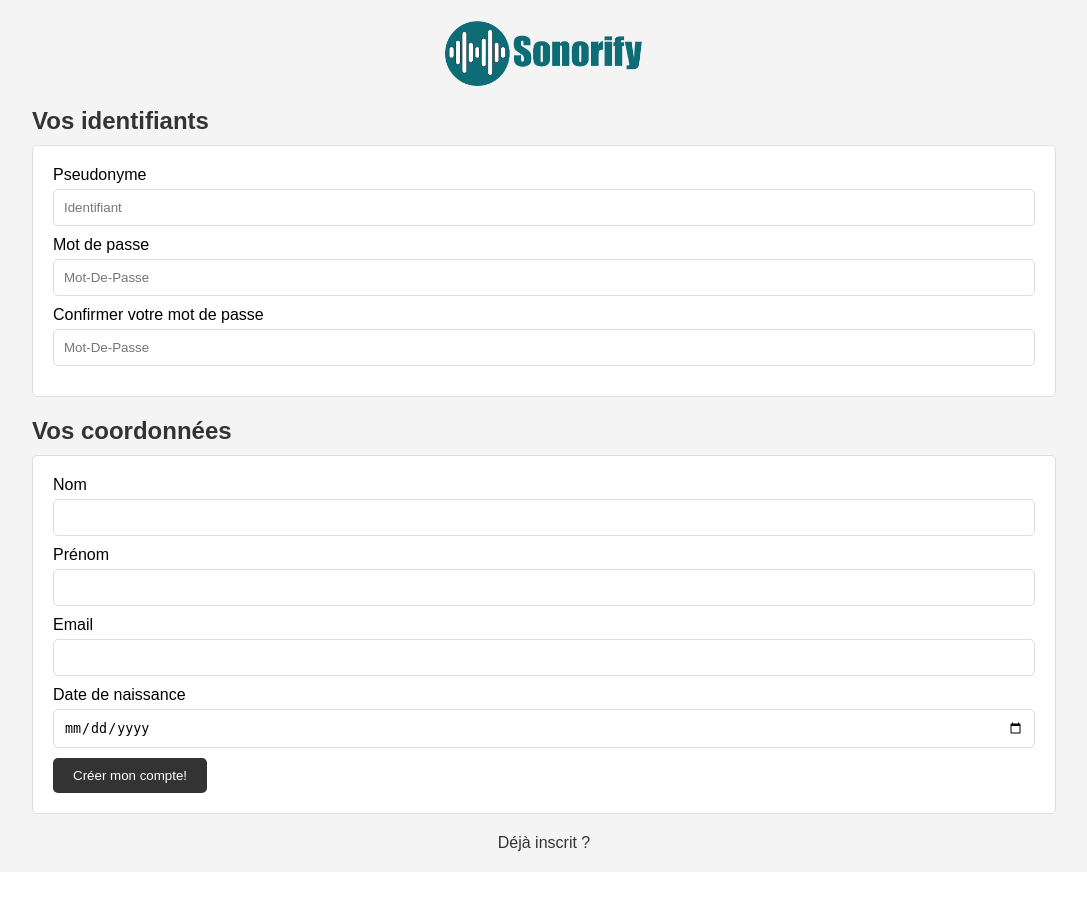
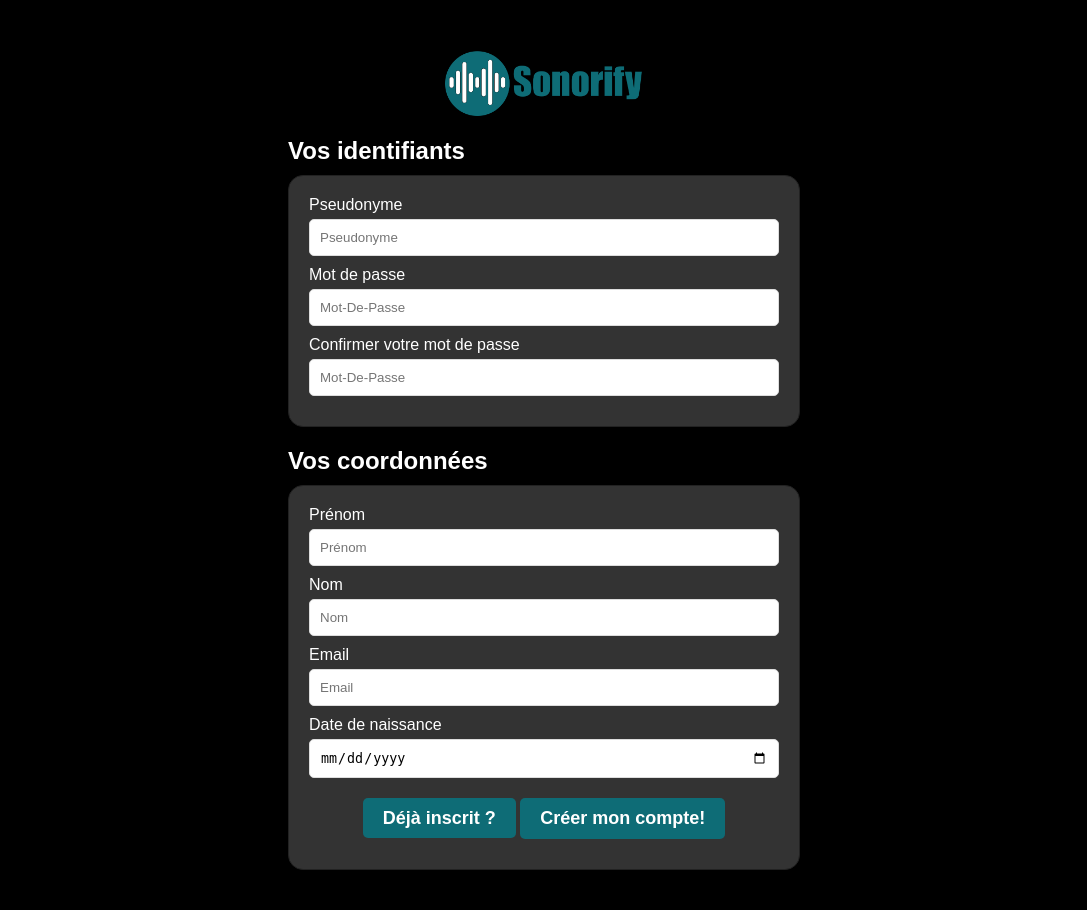
Before and after one commit to CharlesMassuard/Sonorify, a PHP site: page /register.php in a window 1280 px wide. Shown: the whole page, without its empty margins (96-1183 px from the left). Before the commit the page ends 851 px from the top, so only its background shows below. Run offline with PHP 8.4, Linux system fonts and the light colour scheme.

Commit message:
Register CSS | VERIF LE REGISTER -> Insertion n'as pas l'air de fonctionner

```diff
--- a/register.php
+++ b/register.php
@@ -36,7 +36,7 @@ if ($_SERVER["REQUEST_METHOD"] == "POST"){
         }
     }
     else{
-        echo "<strong>Les mots de passe ne correspondent pas</strong>";
+        echo "<strong class='warning'>Les mots de passe ne correspondent pas</strong>";
     }
 
 } ?>
@@ -56,7 +56,7 @@ if ($_SERVER["REQUEST_METHOD"] == "POST"){
     <div class="section1">
         <div>
             <label for="username" class="form-label">Pseudonyme</label>
-            <input type="text" name="registerId" id="registerId" class="form-input" placeholder="Identifiant" required>
+            <input type="text" name="registerId" id="registerId" class="form-input" placeholder="Pseudonyme" required>
         </div>
         <div>
             <label for="mdp" class="form-label">Mot de passe</label>
@@ -70,27 +70,27 @@ if ($_SERVER["REQUEST_METHOD"] == "POST"){
     <h2 class="section-title"> Vos coordonnées </h2>
         <div class="section2">
         <div>
-            <label for="nom" class="form-label">Nom</label>
-            <input type="text" name="nom" id="nom" class="form-input" required>
+            <label for="prenom" class="form-label">Prénom</label>
+            <input type="text" name="prenom" id="prenom" class="form-input" placeholder="Prénom" required>
         </div>
         <div>
-            <label for="prenom" class="form-label">Prénom</label>
-            <input type="text" name="prenom" id="prenom" class="form-input" required>
+            <label for="nom" class="form-label">Nom</label>
+            <input type="text" name="nom" id="nom" class="form-input" placeholder="Nom" required>
         </div>
         <div>
             <label for="email" class="form-label">Email</label>
-            <input type="email" name="email" id="email" class="form-input" required>
+            <input type="email" name="email" id="email" class="form-input" placeholder="Email" required>
         </div>
         <div>
             <label for="dateNaissance" class="form-label">Date de naissance</label>
             <input type="date" name="dateNaissance" id="dateNaissance" class="form-input" required>
         </div>
-        <div>
-            <input type="submit" value="Créer mon compte!" class="submit-button">
-        </div>
+        <div class="button-container">
+        <a href="login.php" id="to_login" class="login-link">Déjà inscrit ?</a>
+        <input type="submit" value="Créer mon compte!" class="submit-button">
+    </div>
     </div>
     </form>
-    <a href="login.php" id="to_login" class="login-link">Déjà inscrit ?</a>
 </main>
 </body>
 </html>
--- a/static/css/register.css
+++ b/static/css/register.css
@@ -1,12 +1,12 @@
 body {
     font-family: Arial, sans-serif;
-    background-color: #f4f4f4;
+    background-color: #000;
     margin: 0;
     padding: 0;
 }
 
 #main-content {
-    width: 80%;
+    width: 40%;
     margin: 0 auto;
     padding: 20px;
 }
@@ -17,25 +17,27 @@ body {
 }
 
 .logo {
+    margin-top: 30px;
     width: 200px;
     height: auto;
 }
 
 .section-title {
     font-size: 1.5em;
-    color: #333;
+    color: #fff;
     margin-bottom: 10px;
 }
 
 .section1, .section2 {
-    background-color: #fff;
-    border: 1px solid #ddd;
-    border-radius: 5px;
+    background-color: #333;
+    border: 1px solid #222;
+    border-radius: 15px;
     padding: 20px;
     margin-bottom: 20px;
 }
 
 .form-label {
+    color: #fff;
     display: block;
     margin-bottom: 5px;
 }
@@ -48,19 +50,33 @@ body {
     margin-bottom: 10px;
 }
 
-.submit-button {
-    background-color: #333;
+.button-container {
+    width: 100%;
+    text-align: center;
+    margin: 10px 0;
+}
+
+.submit-button, .login-link {
+    background-color: #0E6C76;
     color: #fff;
     border: none;
     border-radius: 5px;
     padding: 10px 20px;
     cursor: pointer;
+    font-size: 18px;
+    font-weight: bold;
+    font-family: "Luminari", sans-serif;
+    text-decoration: none;
 }
 
-.login-link {
-    display: block;
+.warning {
+    position: absolute;
+    top: 0;
+    left: 0;
+    width: 99%;
+    padding: 10px;
+    background-color: #b3273a;
+    color: white;
     text-align: center;
-    color: #333;
-    text-decoration: none;
-    margin-top: 20px;
+    z-index: 1000;
 }
```
Also changed, not shown: static/css/login.css (+5 -5 lines).
